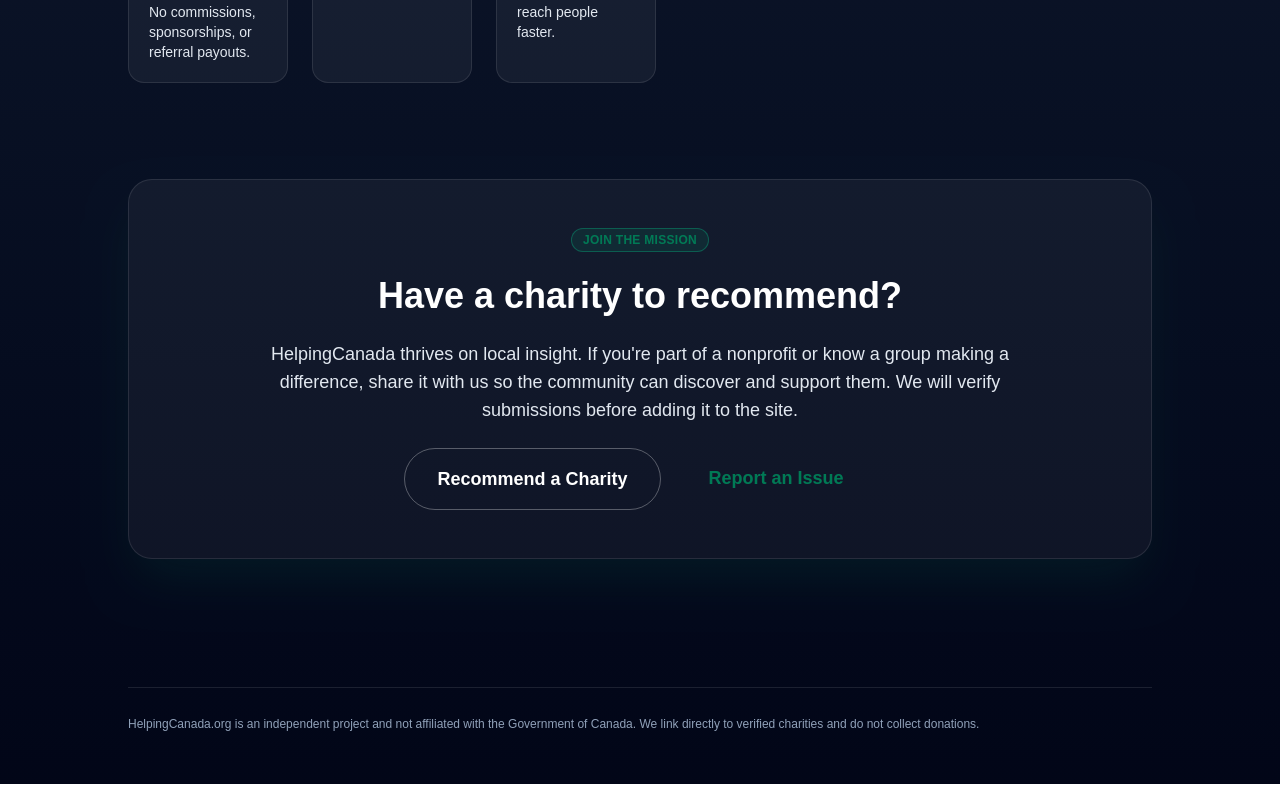
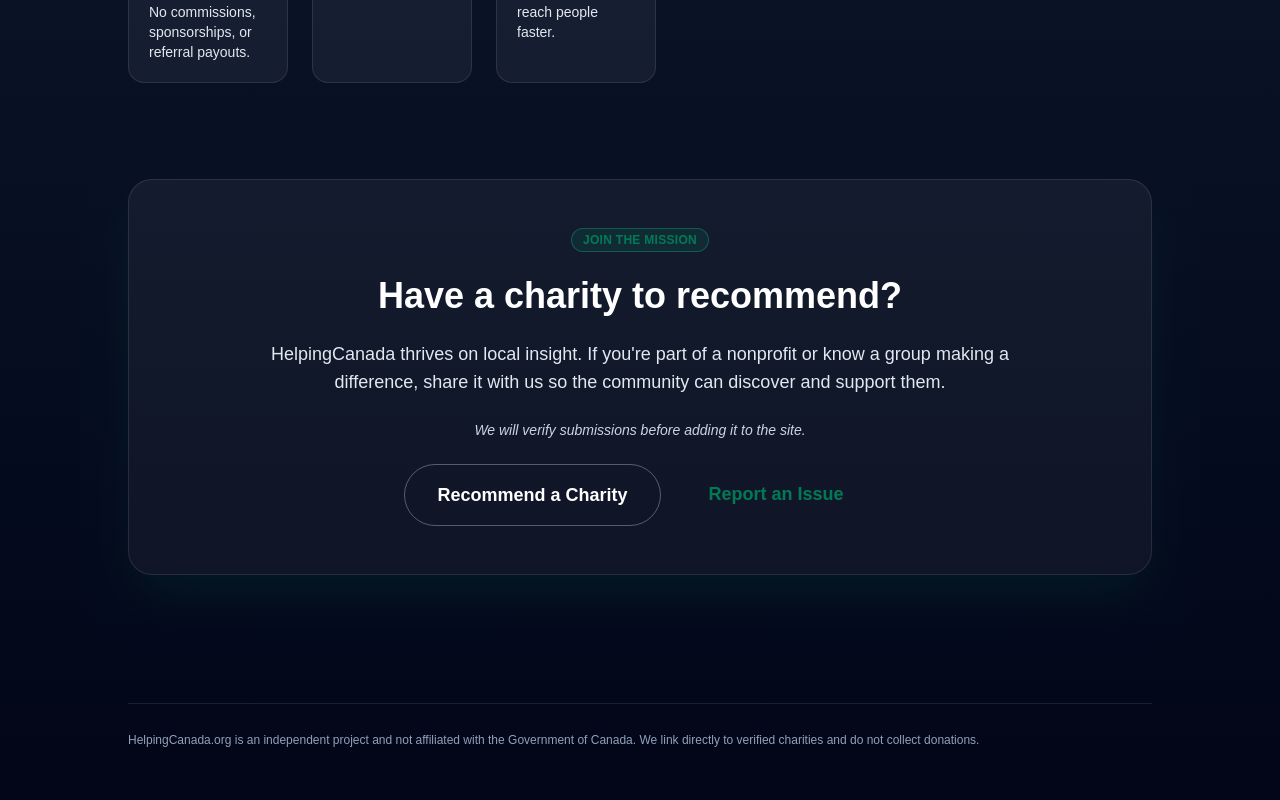
Before and after one commit to gmook9/helpingCanada, a Next.js app: page / in a window 1280 px wide. Shown: the part 1359-2159 px from the top of the page. Built offline with nearby package versions, Linux system fonts and the light colour scheme.

Commit message:
improved btn hover

```diff
--- a/src/app/page.tsx
+++ b/src/app/page.tsx
@@ -99,7 +99,10 @@
             </Badge>
             <h2 className="text-3xl font-semibold text-white sm:text-4xl">Have a charity to recommend?</h2>
             <p className="text-lg text-slate-200">
-              HelpingCanada thrives on local insight. If you&apos;re part of a nonprofit or know a group making a difference, share it with us so the community can discover and support them. We will verify submissions before adding it to the site.
+              HelpingCanada thrives on local insight. If you&apos;re part of a nonprofit or know a group making a difference, share it with us so the community can discover and support them.
+            </p>
+            <p className="text-sm text-slate-300 italic">
+              We will verify submissions before adding it to the site.
             </p>
             <div className="flex flex-wrap justify-center gap-4">
               <Link href="https://forms.gle/qCfAvZczv1zfRCRAA">
@@ -115,7 +118,7 @@
                 <Button
                   variant="ghost"
                   size="lg"
-                  className="text-emerald-200"
+                  className="text-emerald-200 hover:bg-white/10 hover:text-emerald-100 transition"
                 >
                   Report an Issue
                 </Button>
```
